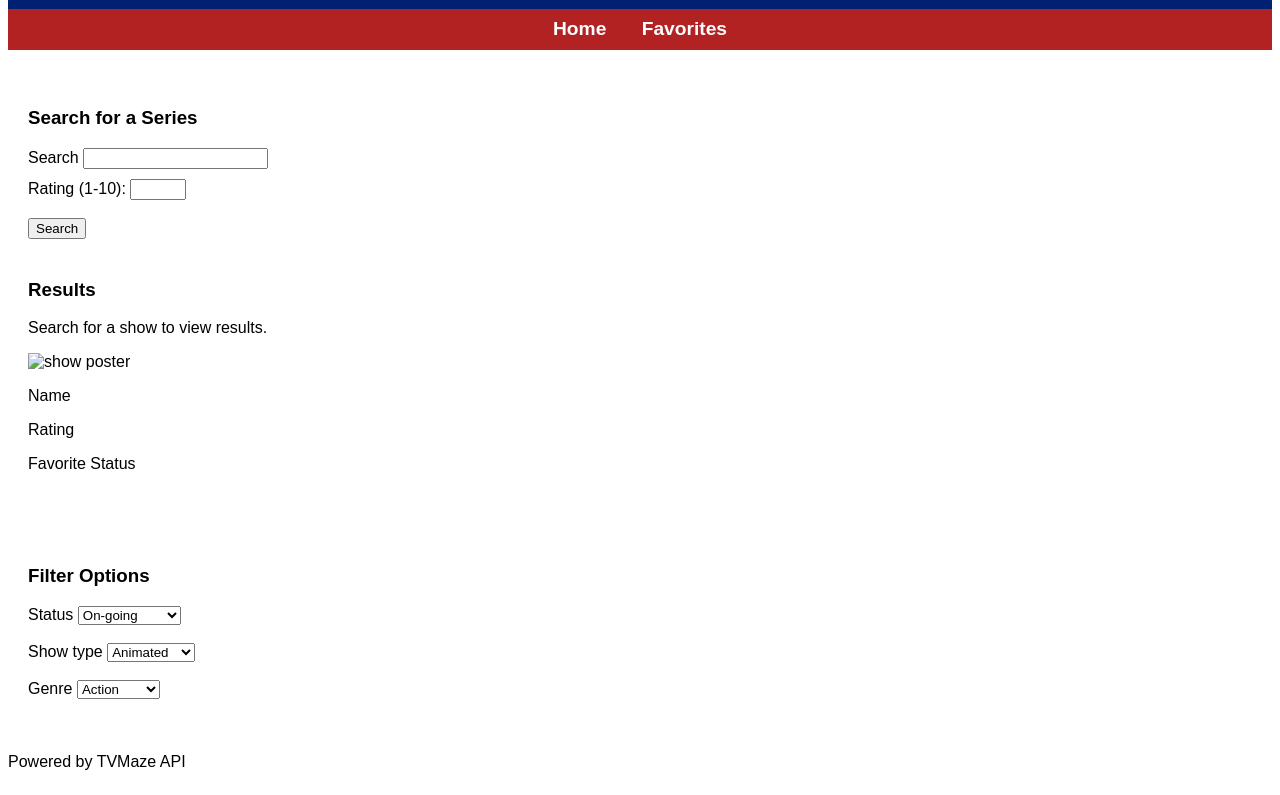
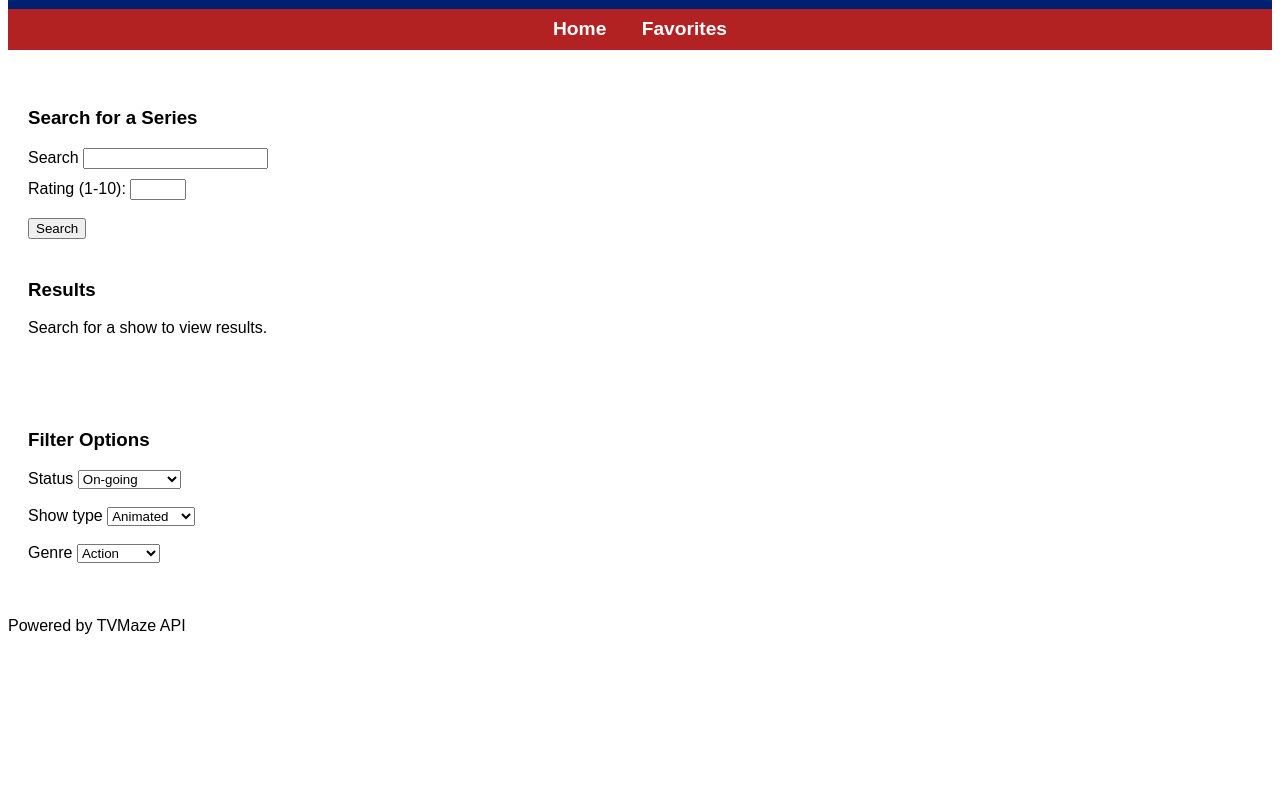
Before and after one commit to Princeling24/cs2100-capstone, a plain HTML site: page Index.html in a window 1280 px wide. Shown: the part 95-890 px from the top of the page. After the commit the page ends 800 px from the top, so only its background shows below. Drawn offline with Linux system fonts and the light colour scheme.

Commit message:
Remove show poster section from Index.html
Removed unused show poster section from the HTML.

```diff
--- a/Index.html
+++ b/Index.html
@@ -36,12 +36,6 @@
                 <p id="placeholderText"> Search for a show to view results. </p>
             </div>
         </section>
-            <article class="show-poster">
-                <img src="placeholder.jpg" alt="show poster">
-            <p> Name </p>
-            <p> Rating </p>
-            <p> Favorite Status </p>
-            </article>
         <br><br>
 
         <section><h3> Filter Options </h3>
```
